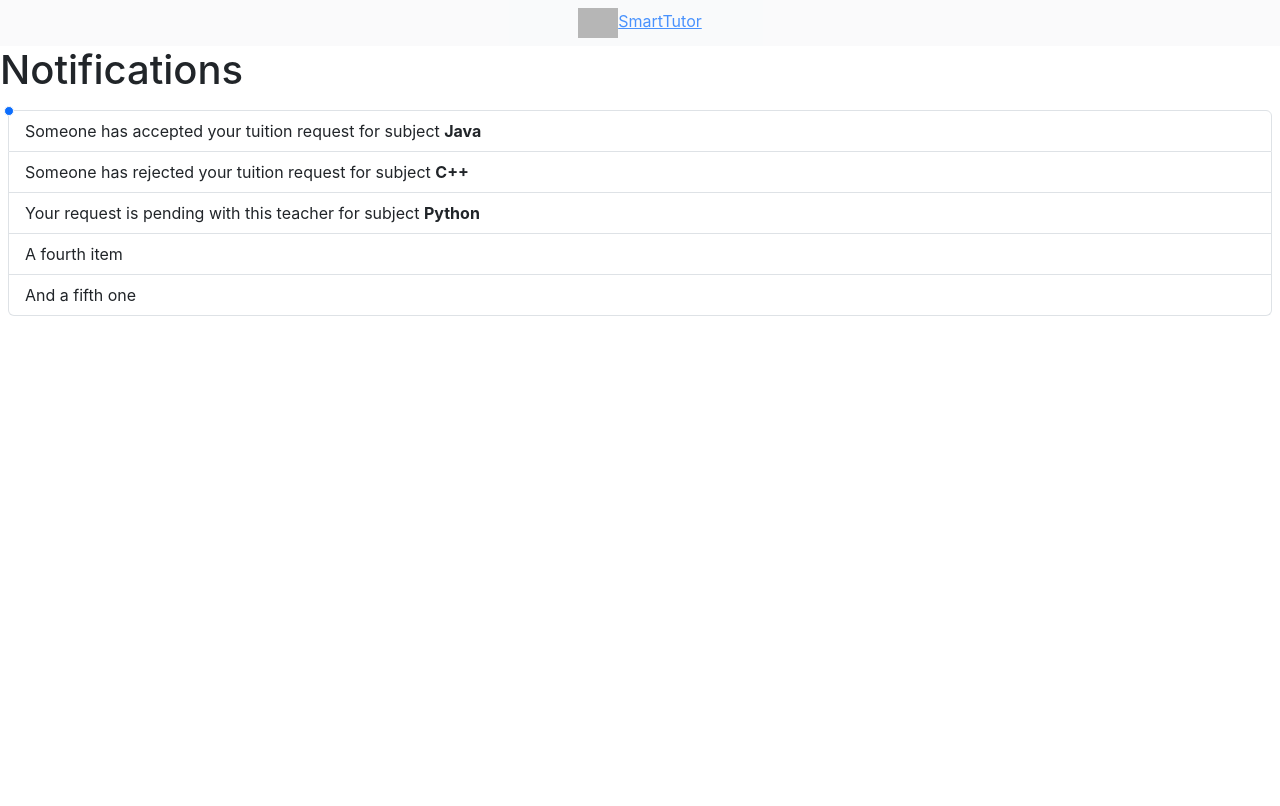
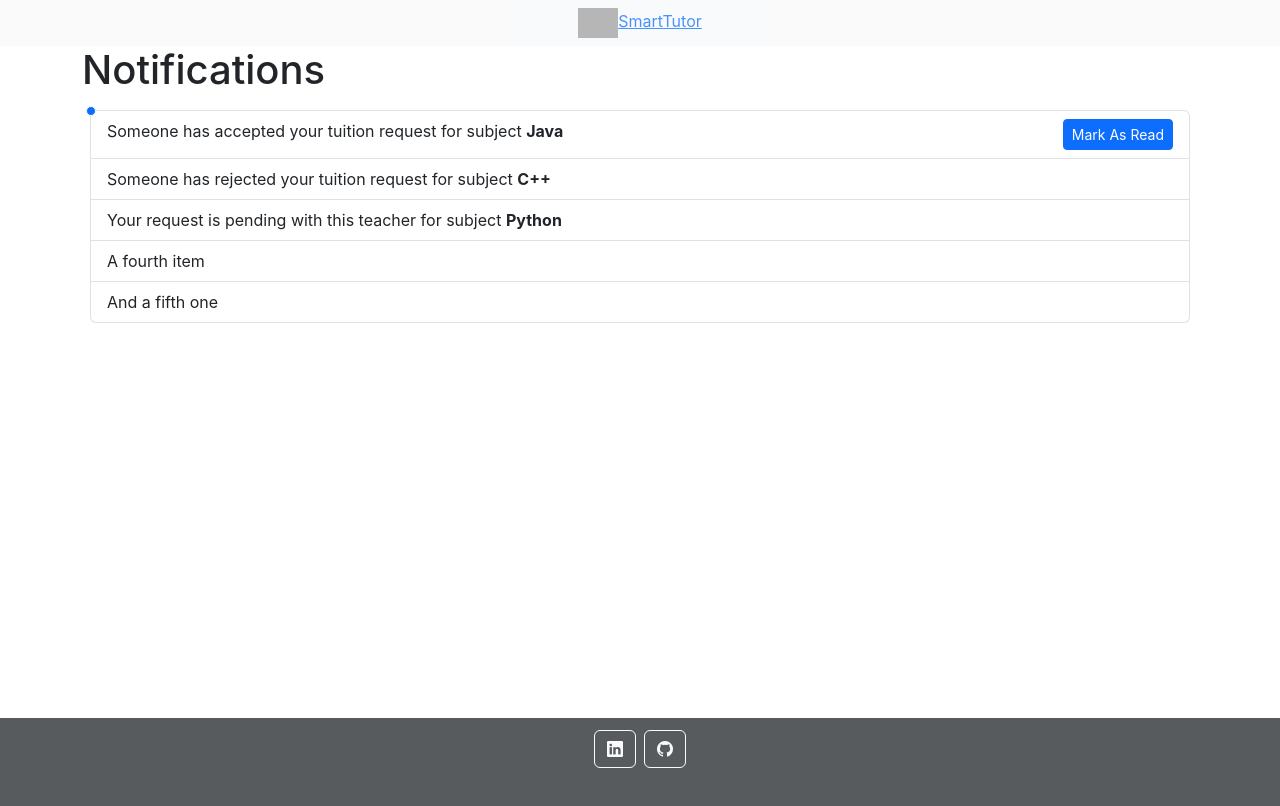
Before and after one commit to tuhindas30/codewithsharanya, a React (Create React App) app: page /Student/Notifications in a window 1280 px wide. Shown: the top 806 px of the page. Built offline with nearby package versions, Linux system fonts and the light colour scheme; grey boxes are pictures that could not be loaded.

Commit message:
change styling

```diff
--- a/src/App.css
+++ b/src/App.css
@@ -163,10 +163,11 @@
   width: 100%;
 }
 .customfooter {
-  bottom: 0%;
-  position: fixed;
+  /* bottom: 0%;  */
+  /* position: fixed;  */
   width: 100%;
-  height: 85px;
+  /* height: 85px; */
+  margin-top: 2rem;
 }
 .copywrite{
   background-color: rgba(0, 0, 0, 0.2);
@@ -285,6 +286,10 @@
     transition: background-color 0.3s;
   }
 
+  .container {
+    height: calc(100vh - 10rem)
+  }
+
   .button-card {
     position: relative;
     background-color:rgba(25, 159, 200, 0.492);
--- a/src/App.js
+++ b/src/App.js
@@ -17,6 +17,9 @@ function App() {
     <BrowserRouter>
      <div className='imageClass'></div>
      <Header />
+     <div className='container'>
+
+
       <Routes>
         <Route path='/' element={<Login/>}> </Route>
         <Route path='/Tutor/Home' element = {<TutorHome />}></Route>;
@@ -29,7 +32,8 @@ function App() {
         <Route path='/Student/FirstHome' element = {<StudentFirstHome />}></Route>;
 
       </Routes>
-      {/* <Footer/> */}
+      </div>
+      <Footer/>
 
     </BrowserRouter>
   );
--- a/src/components/footer.js
+++ b/src/components/footer.js
@@ -9,10 +9,7 @@ const Footer = () =>{
               <a className="btn btn-outline-light btn-floating m-1" href="https://github.com/sharanya629" role="button"><i className="bi bi-github"></i></a>
             </section>
           </div>
-          <div className="bg-dark text-center text-white opacity-75 p copywrite">
-            © 2024
 
-          </div>
         </footer>
     );
 }
--- a/src/components/studentNotifications.js
+++ b/src/components/studentNotifications.js
@@ -10,11 +10,12 @@ export default function StudentNotifications() {
         <>
             <h1>Notifications</h1>
             <ul className="list-group p-2">
-                <li className="list-group-item position-relative">
+                <li className="list-group-item position-relative d-flex justify-content-between">
                     <span class="position-absolute top-0 start-0 translate-middle p-1 bg-primary border border-light rounded-circle">
                         <span class="visually-hidden">New alerts</span>
                     </span>
                     <span>Someone has accepted your tuition request for subject <b>Java</b></span>
+                    <button type="button" class="btn btn-primary btn-sm">Mark As Read</button>
                 </li>
 
                 <li className="list-group-item .text-danger-emphasis">Someone has rejected your tuition request for subject <b>C++</b></li>
--- a/src/styles/login.css
+++ b/src/styles/login.css
@@ -23,7 +23,7 @@
     display: flex;
     justify-content: space-evenly;
     align-items: center;
-    height: 75vh;
+    /* height: 75vh; */
     width: 100%;
 }
 .loginHeader{
--- a/src/styles/signInForm.css
+++ b/src/styles/signInForm.css
@@ -42,7 +42,7 @@
 .signInButtonContainer{
      margin-top: 20px;
      width: 100%;
-     height: 50px;
+     /* height: 50px; */
 }
 .signInButton{
     width: 200px;
@@ -53,6 +53,7 @@
     color: white;
     border-radius: 10px;
     display: block;
+    padding-block: 1rem;
 }
 .disable{
    background-color: #0e0e0e8f;
```
